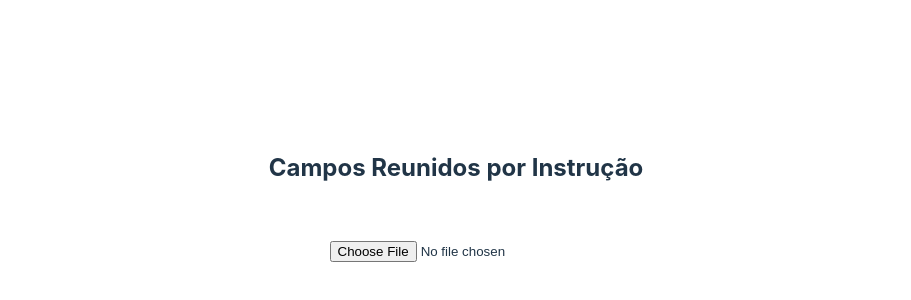
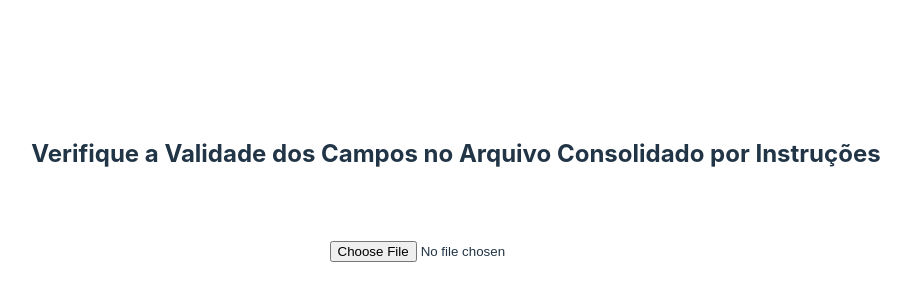
Before and after one commit to matefs/validador-de-arquivo-fiscal, a React (Vite) app: page / in a window 1280 px wide. Shown: the part 198-498 px from the top of the page, without its empty margins (184-1095 px from the left). Built offline with nearby package versions, Linux system fonts and the light colour scheme.

Commit message:
chore: ajustado semantica do titulo na tela inicial

```diff
--- a/src/components/ExampleComponent.jsx
+++ b/src/components/ExampleComponent.jsx
@@ -68,7 +68,7 @@ function ExampleComponent({ uploadedTextFile = '' }) {
   return (
     <div>
       <div>
-        <h2>Campos Reunidos por Instrução</h2>
+        <h2>Verifique a Validade dos Campos no Arquivo Consolidado por Instruções</h2>
         {uploadedTextFile !== '' ? (
           <table border={0}>
             <thead>
```
